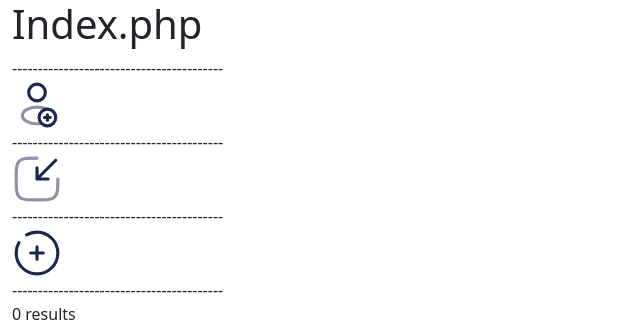
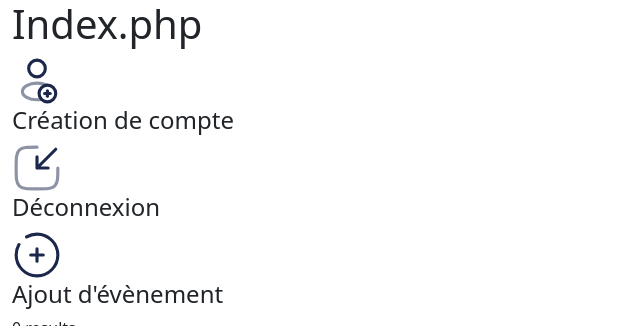
Before and after one commit to Manefa/smileyFace, a PHP site: page / in a window 1280 px wide. Shown: the top 326 px of the page, without its empty margins (0-640 px from the left). Run offline with PHP 8.4, Linux system fonts and the light colour scheme; the visitor is signed in with stand-in values (Sample User, id 1); data that the repository does not hold is empty.

Commit message:
fix index, creation_compte -> fix ajout en cours

```diff
--- a/css/style.css
+++ b/css/style.css
@@ -2,7 +2,3 @@
     text-decoration: none;
     color: blueviolet;
 }
-
-.iconIndex {
-
-}
--- a/index.php
+++ b/index.php
@@ -1,7 +1,7 @@
 <?php
 session_start();
 
-if($_SESSION['connexion'] == false) {
+if ($_SESSION['connexion'] == false) {
     header("Location: php/connexion.php");
 }
 
@@ -25,13 +25,16 @@ if($_SESSION['connexion'] == false) {
         <div class="row">
             <div class="col">
                 <h1>Index.php</h1>
-                <div>-----------------------------------------</div>
-                <a class='liens' href="php/creationCompte.php"><img src="svg/addUser.svg" alt="Créer un compte"></a> <br>
-                <div>-----------------------------------------</div>
+
+                <a class='liens' href="php/creationCompte.php"><img src="svg/addUser.svg" alt="Créer un compte"></a>
+                <h4>Création de compte</h4>
+
                 <a class='liens' href="php/deconnexion.php"><img src="svg/logOut.svg" alt="Déconnexion"></a>
-                <div>-----------------------------------------</div>
+                <h4>Déconnexion</h4>
+
                 <a class='liens' href="php/ajouter.php"><img src="svg/addEvent.svg" alt="Ajouter un évènement"></a>
-                <div>-----------------------------------------</div>
+                <h4>Ajout d'évènement</h4>
+
                 <table class="table" id="table1">
                     <thead>
                         <tr>
@@ -66,7 +69,7 @@ if($_SESSION['connexion'] == false) {
                         if ($result->num_rows > 0) {
                             while ($row = $result->fetch_assoc()) {
                                 $id = $row["idEv"];
-                                echo "<tr>" . " <th scope = 'row'> " . $row["idEv"] . "</th>" . "<td>" . $row["nameEv"] . "</td>" . "<td>" . $row["dateEv"] . "</td>" . "<td>" . $row["departementEv"] . "</td>" . "<td>" . $row["locationEv"] . "</td>" . "<td>" . "<a class='liens' href='php/supprimer.php?id=". $id . "'><img src='svg/deleteEvent.svg' alt='Supprimer'/></a>" .  "</td> " . "<td>" . "<a class='liens' href='php/modifier.php?id=" . $id . "'><img src='svg/editEvent.svg' alt='Modifier'/></a>" . "</td>" . "<td>" . "<a class='liens' href='php/choisir.php?id=" . $id . "'><img src='svg/vote.svg' alt='Voter'/></a>" .  "</td>" . "<td>" . "<a class='liens' href='php/afficher.php?id=" . $id . "'><img src='svg/showVote.svg' alt='Afficher'/></a>" . "</td>" . "</tr>";
+                                echo "<tr>" . " <th scope = 'row'> " . $row["idEv"] . "</th>" . "<td>" . $row["nameEv"] . "</td>" . "<td>" . $row["dateEv"] . "</td>" . "<td>" . $row["departementEv"] . "</td>" . "<td>" . $row["locationEv"] . "</td>" . "<td>" . "<a class='liens' href='php/supprimer.php?id=" . $id . "'><img src='svg/deleteEvent.svg' alt='Supprimer'/></a>" .  "</td> " . "<td>" . "<a class='liens' href='php/modifier.php?id=" . $id . "'><img src='svg/editEvent.svg' alt='Modifier'/></a>" . "</td>" . "<td>" . "<a class='liens' href='php/choisir.php?id=" . $id . "'><img src='svg/vote.svg' alt='Voter'/></a>" .  "</td>" . "<td>" . "<a class='liens' href='php/afficher.php?id=" . $id . "'><img src='svg/showVote.svg' alt='Afficher'/></a>" . "</td>" . "</tr>";
                             }
                         } else {
                             echo "0 results";
--- a/php/modifier.php
+++ b/php/modifier.php
@@ -1,7 +1,7 @@
 <?php
 session_start();
 if ($_SESSION['connexion'] == false) {
-    header("Location: connexion.php");
+    header("Location: php/connexion.php");
 }
 ?>
 
@@ -14,7 +14,7 @@ if ($_SESSION['connexion'] == false) {
     <meta name="viewport" content="width=device-width, initial-scale=1.0">
     <link href="https://cdn.jsdelivr.net/npm/bootstrap@5.3.1/dist/css/bootstrap.min.css" rel="stylesheet" integrity="sha384-4bw+/aepP/YC94hEpVNVgiZdgIC5+VKNBQNGCHeKRQN+PtmoHDEXuppvnDJzQIu9" crossorigin="anonymous">
     <link rel="stylesheet" href="../css/style.css">
-    <link rel="icon" href="assets/logo.svg">
+    <link rel="icon" href="../assets/logo.svg">
     <title>Modifier</title>
 </head>
 
```
Also changed, not shown: php/ajouter.php (+9 -2 lines), php/creationCompte.php (+5 -4 lines).
